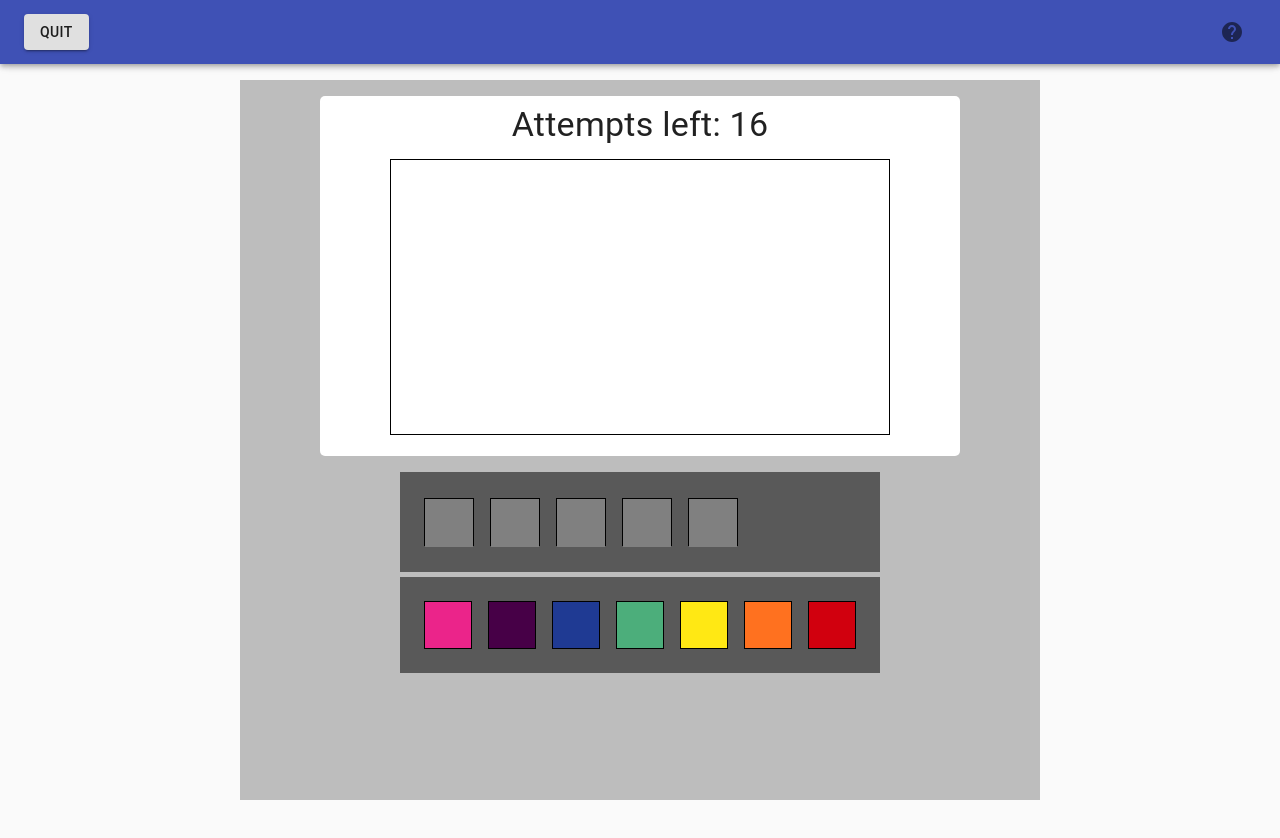
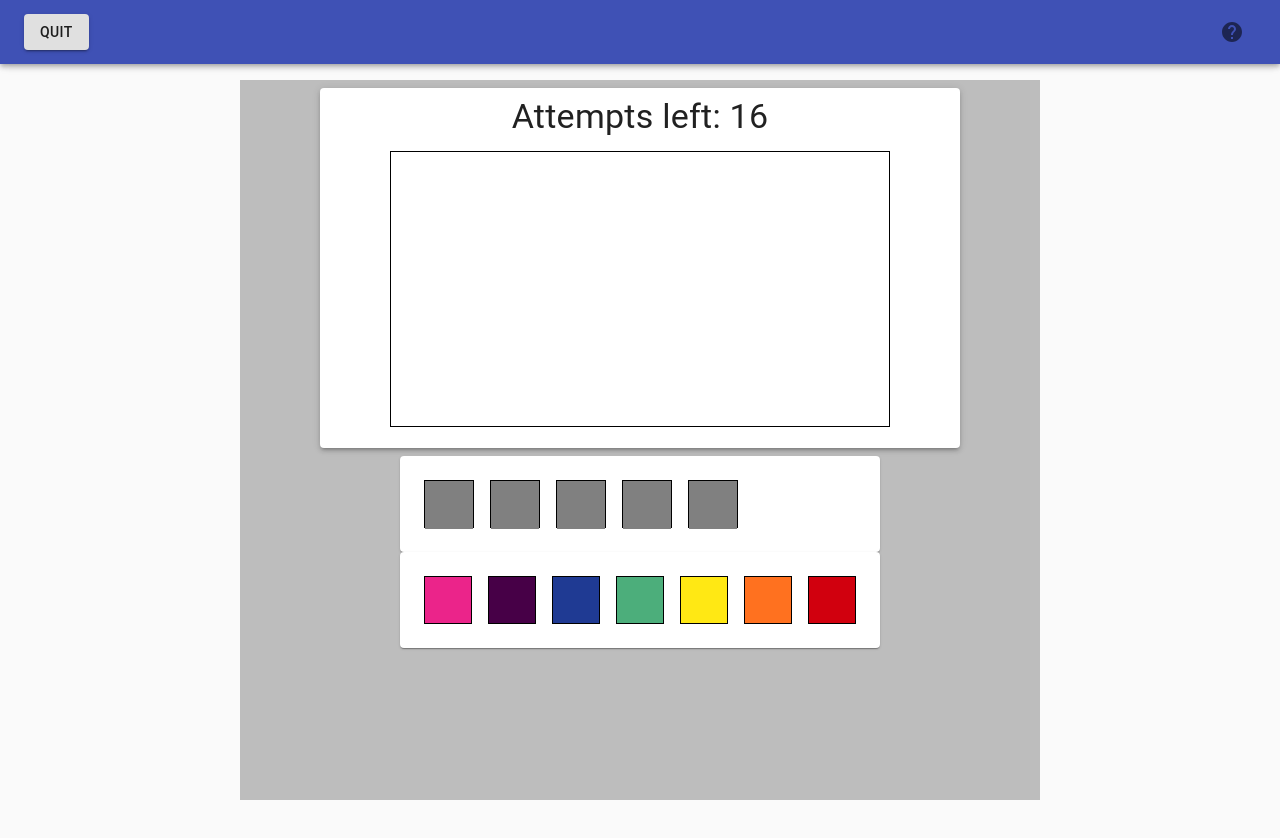
Before and after one commit to magnus-schj/code-breaker, a React (Vite) app: page / in a window 1280 px wide. Both pictures are taken after a click on the button "START GAME". Shown: the top 838 px of the page. Built offline with nearby package versions, Linux system fonts and the light colour scheme.

Commit message:
implemented more mui

```diff
--- a/src/components/Attempts/Attempts.component.tsx
+++ b/src/components/Attempts/Attempts.component.tsx
@@ -1,11 +1,26 @@
-import { colors, Typography } from "@material-ui/core";
+import { colors, Typography, Paper } from "@material-ui/core";
 import React, { FC } from "react";
 import { useAppSelector } from "../../App/hooks";
 import { Attempt } from "../../interfaces";
+import { makeStyles } from "@material-ui/core/styles";
+
+const useStyles = makeStyles({
+  root: {
+    height: "50%",
+    width: "80%",
+    display: "flex",
+    flexDirection: "column",
+    alignItems: "center",
+    padding: "0.5rem",
+    margin: "0.5rem",
+  },
+});
 
 interface Props {}
 
 const Attempts: FC<Props> = () => {
+  const classes = useStyles();
+
   const code = useAppSelector((state) => state.code);
   const renderPegs = (num: number, isBlack: boolean) => {
     const pegs = [];
@@ -15,7 +30,6 @@ const Attempts: FC<Props> = () => {
           key={i}
           style={{
             margin: "0.1rem",
-
             height: "2rem",
             width: "2rem",
             border: "1px solid black",
@@ -28,7 +42,7 @@ const Attempts: FC<Props> = () => {
     return pegs;
   };
   return (
-    <div className="attempts-container">
+    <Paper elevation={3} className={classes.root}>
       <Typography variant="h4" color="initial">
         Attempts left: {code.limit - code.numTries}
       </Typography>
@@ -59,7 +73,7 @@ const Attempts: FC<Props> = () => {
           </div>
         ))}
       </div>
-    </div>
+    </Paper>
   );
 };
 
--- a/src/components/DragDrop.component.tsx
+++ b/src/components/DragDrop/DragDrop.component.tsx
@@ -1,37 +1,39 @@
 import React, { Dispatch, FC, SetStateAction, useState } from "react";
-import { useAppDispatch, useAppSelector } from "../App/hooks";
+import { useAppDispatch, useAppSelector } from "../../App/hooks";
 
 import {
   ColoursType,
   NewColourOrigin,
   PegInputsType,
   PegInputType,
-} from "../interfaces";
-import { colourData } from "../initialData";
+} from "../../interfaces";
+import { colourData } from "../../initialData";
 
-import Attempts from "./Attempts/Attempts.component";
-import PegInput from "./PegInput.component";
-import PegOrigin from "./PegOrigin.component";
+import Attempts from "../Attempts/Attempts.component";
+import PegInput from "../PegInput.component";
+import PegOrigin from "../PegOrigin.component";
 
 import { DragDropContext, DropResult } from "react-beautiful-dnd";
-import { addColour } from "../features/inputs/inputs.slice";
+import { addColour } from "../../features/inputs/inputs.slice";
 import {
   checkIfCodeBroken,
   handleWrongCode,
   useInputChecker,
-} from "./Game/utils";
+} from "../Game/utils";
 import {
   incrementTries,
   setCodeBroken,
-  codeSlice,
   addAttempt,
-} from "../features/code/code.slice";
+} from "../../features/code/code.slice";
+import { Paper } from "@material-ui/core";
+import { useStyles } from "./utils";
 
 interface Props {
   setDisplayWrongCodeMessage: Dispatch<SetStateAction<boolean>>;
 }
 
 const DragDrop: FC<Props> = ({ setDisplayWrongCodeMessage }) => {
+  const classes = useStyles();
   const dispatch = useAppDispatch();
 
   const [colours, setColours] = useState<ColoursType>(colourData);
@@ -72,7 +74,7 @@ const DragDrop: FC<Props> = ({ setDisplayWrongCodeMessage }) => {
   return (
     <DragDropContext onDragEnd={(result) => onDragEnd(result)}>
       <div className="drag-drop-wrapper">
-        <div className="peg-inputs">
+        <Paper className={classes.inputs}>
           {Object.entries(inputs).map(([key, data]) => (
             <PegInput key={key} data={data} />
           ))}
@@ -81,12 +83,12 @@ const DragDrop: FC<Props> = ({ setDisplayWrongCodeMessage }) => {
               Check
             </button>
           )}
-        </div>
-        <div className="pickable-pegs">
+        </Paper>
+        <Paper className={classes.pickable}>
           {Object.entries(colours).map(([key, data]) => (
             <PegOrigin id={key} colour={data} key={key} />
           ))}
-        </div>
+        </Paper>
       </div>
     </DragDropContext>
   );
--- /dev/null
+++ b/src/components/DragDrop/utils.ts
@@ -0,0 +1,12 @@
+import { makeStyles } from "@material-ui/core/styles";
+
+export const useStyles = makeStyles({
+  inputs: {
+    display: "flex",
+    padding: "1rem",
+  },
+  pickable: {
+    display: "flex",
+    padding: "1rem",
+  },
+});
--- a/src/components/Game/Game.component.tsx
+++ b/src/components/Game/Game.component.tsx
@@ -13,7 +13,7 @@ import {
   Typography,
 } from "@material-ui/core";
 import HelpIcon from "@material-ui/icons/Help";
-import DragDrop from "../DragDrop.component";
+import DragDrop from "../DragDrop/DragDrop.component";
 import Attempts from "../Attempts/Attempts.component";
 
 const Game: FC = () => {
```
Also changed, not shown: src/logo.svg (deleted), src/themes.ts (added).
